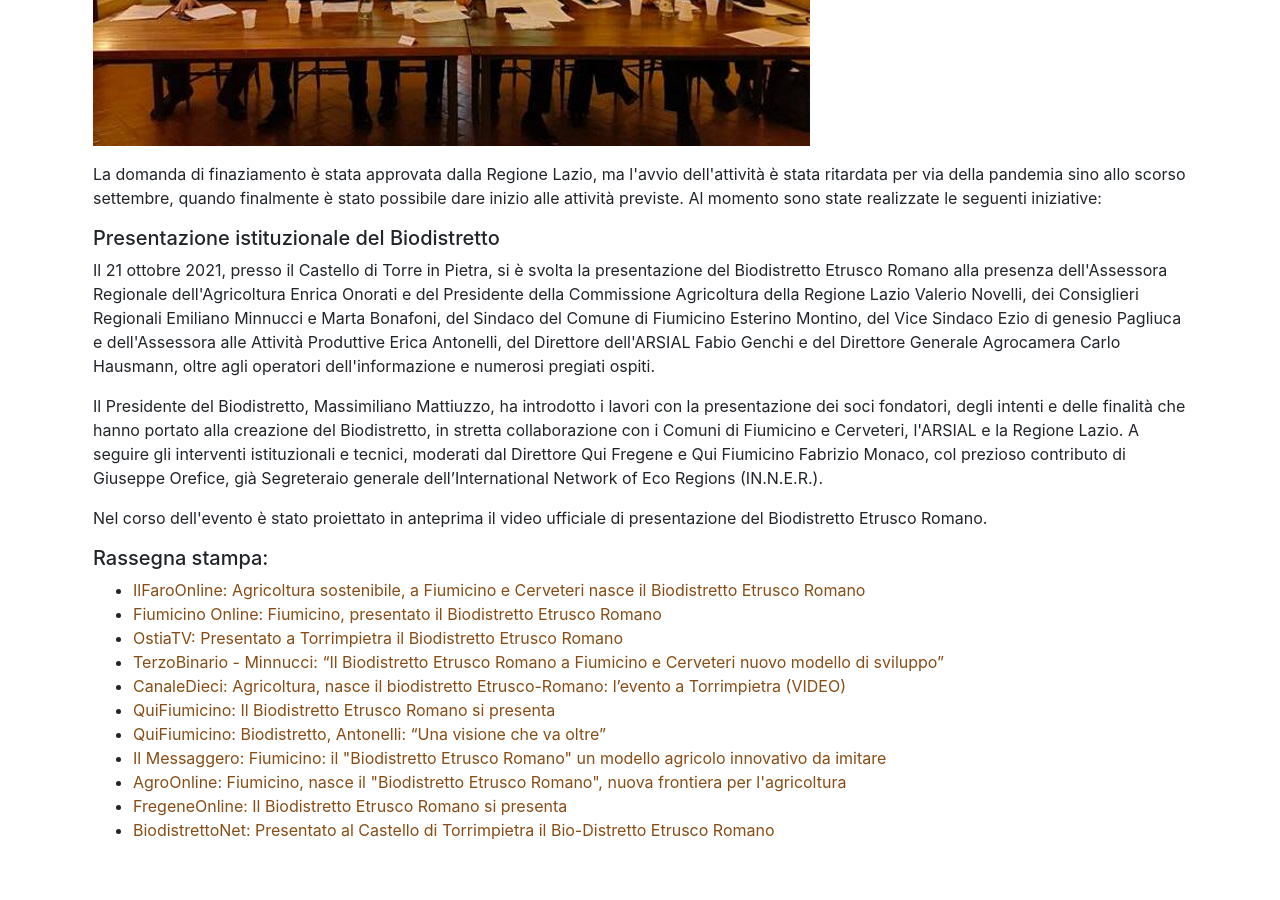
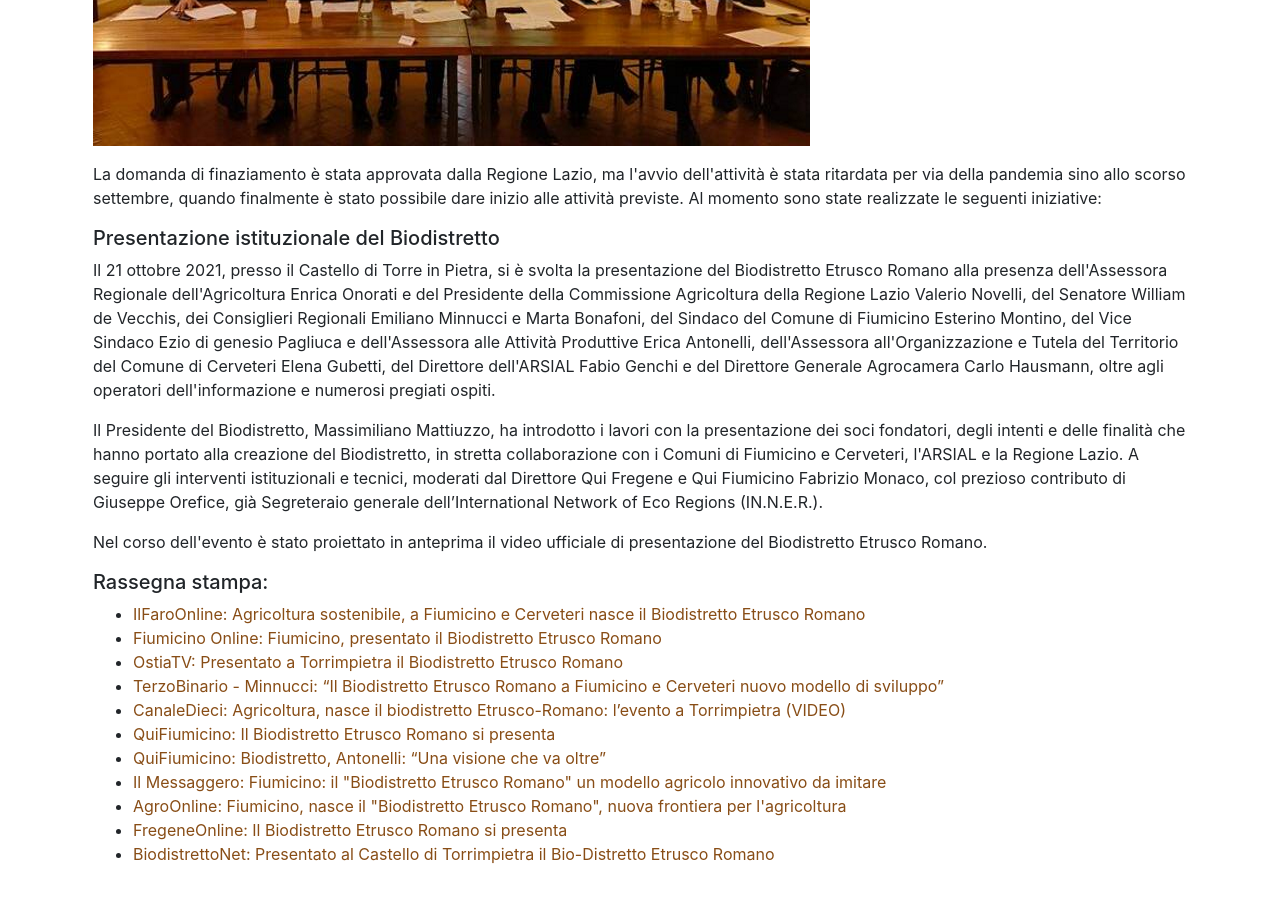
Before and after one commit to BiodistrettoEtruscoRomano/BiodistrettoEtruscoromano.github.io, a Jekyll site: the page built from progetti/psr32.html, in a window 1280 px wide and 900 px high, scrolled down 1169 px. Built offline with Jekyll 4.4.1, drawn with Linux system fonts in a browser that asks for light colours; nearby versions of some CDN libraries; part of the change alters nothing that is shown.

Commit message:
update psr32 description

```diff
--- a/progetti/psr32.html
+++ b/progetti/psr32.html
@@ -54,9 +54,10 @@ permalink: /progetti/psr32/
                     <p>
                         Il 21 ottobre 2021, presso il Castello di Torre in Pietra, si è svolta la presentazione del Biodistretto Etrusco Romano
                         alla presenza dell'Assessora Regionale dell'Agricoltura Enrica Onorati e
-                        del Presidente della Commissione Agricoltura della Regione Lazio Valerio Novelli,
+                        del Presidente della Commissione Agricoltura della Regione Lazio Valerio Novelli, del Senatore William de Vecchis,
                         dei Consiglieri Regionali Emiliano Minnucci e Marta Bonafoni, del Sindaco del Comune di Fiumicino Esterino Montino,
-                        del Vice Sindaco Ezio di genesio Pagliuca e dell'Assessora alle Attività Produttive Erica Antonelli,
+                        del Vice Sindaco Ezio di genesio Pagliuca e dell'Assessora alle Attività Produttive Erica Antonelli, dell'Assessora
+                        all'Organizzazione e Tutela del Territorio del Comune di Cerveteri Elena Gubetti,
                         del Direttore dell'ARSIAL Fabio Genchi e del Direttore Generale Agrocamera Carlo Hausmann, oltre agli
                         operatori dell'informazione e numerosi pregiati ospiti.
                     </p>
@@ -72,17 +73,17 @@ permalink: /progetti/psr32/
                     </p>
                     <h5>Rassegna stampa:</h5>
                     <ul>
-                        <li><a href="https://www.ilfaroonline.it/2021/10/22/agricoltura-sostenibile-a-fiumicino-e-cerveteri-nasce-il-biodistretto-etrusco-romano/443250/">IlFaroOnline: Agricoltura sostenibile, a Fiumicino e Cerveteri nasce il Biodistretto Etrusco Romano</a></li>
-                        <li><a href="https://www.fiumicino-online.it/articoli/cronaca-2/fiumicino-presentato-il-biodistretto-etrusco-romano">Fiumicino Online: Fiumicino, presentato il Biodistretto Etrusco Romano</a></li>
-                        <li><a href="http://www.ostiatv.it/presentato-a-torrimpietra-il-biodistretto-etrusco-romano-esteso-tra-fiumicino-cerveteri-e-la-riserva-del-litorale-romano-0083949.html">OstiaTV: Presentato a Torrimpietra il Biodistretto Etrusco Romano</a></li>
-                        <li><a href="https://www.terzobinario.it/minnucci-il-biodistretto-etrusco-romano-a-fiumicino-e-cerveteri-nuovo-modello-di-sviluppo">TerzoBinario - Minnucci: “Il Biodistretto Etrusco Romano a Fiumicino e Cerveteri nuovo modello di sviluppo”</a></li>
-                        <li><a href="https://canaledieci.it/2021/10/23/agricoltura-biodistretto-etrusco-romano/">CanaleDieci: Agricoltura, nasce il biodistretto Etrusco-Romano: l’evento a Torrimpietra (VIDEO)</a></li>
-                        <li><a href="https://www.qfiumicino.com/il-biodistretto-etrusco-romano-si-presenta/">QuiFiumicino: Il Biodistretto Etrusco Romano si presenta</a></li>
-                        <li><a href="https://www.qfiumicino.com/biodistretto-antonelli-una-visione-che-va-oltre/">QuiFiumicino: Biodistretto, Antonelli: “Una visione che va oltre”</a></li>
-                        <li><a href="https://www.ilmessaggero.it/roma/news/fiumicino_biodistretto_etrusco_romano_un_modello_agricolo_innovativo_da_imitare-6276258.html">Il Messaggero: Fiumicino: il "Biodistretto Etrusco Romano" un modello agricolo innovativo da imitare</a></li>
-                        <li><a href="https://www.agronline.it/regionali/fiumicino-nasce-il-biodistretto-etrusco-romano-nuova-frontiera-per-l-agricoltura_27336">AgroOnline: Fiumicino, nasce il "Biodistretto Etrusco Romano", nuova frontiera per l'agricoltura</a></li>
-                        <li><a href="https://www.fregeneonline.com/il-biodistretto-etrusco-romano-si-presenta/">FregeneOnline: Il Biodistretto Etrusco Romano si presenta</a></li>
-                        <li><a href="https://www.agronline.it/regionali/fiumicino-nasce-il-biodistretto-etrusco-romano-nuova-frontiera-per-l-agricoltura_27336">BiodistrettoNet: Presentato al Castello di Torrimpietra il Bio-Distretto Etrusco Romano</a></li>
+                        <li><a target=”_blank” href="https://www.ilfaroonline.it/2021/10/22/agricoltura-sostenibile-a-fiumicino-e-cerveteri-nasce-il-biodistretto-etrusco-romano/443250/">IlFaroOnline: Agricoltura sostenibile, a Fiumicino e Cerveteri nasce il Biodistretto Etrusco Romano</a></li>
+                        <li><a target=”_blank” href="https://www.fiumicino-online.it/articoli/cronaca-2/fiumicino-presentato-il-biodistretto-etrusco-romano">Fiumicino Online: Fiumicino, presentato il Biodistretto Etrusco Romano</a></li>
+                        <li><a target=”_blank” href="http://www.ostiatv.it/presentato-a-torrimpietra-il-biodistretto-etrusco-romano-esteso-tra-fiumicino-cerveteri-e-la-riserva-del-litorale-romano-0083949.html">OstiaTV: Presentato a Torrimpietra il Biodistretto Etrusco Romano</a></li>
+                        <li><a target=”_blank” href="https://www.terzobinario.it/minnucci-il-biodistretto-etrusco-romano-a-fiumicino-e-cerveteri-nuovo-modello-di-sviluppo">TerzoBinario - Minnucci: “Il Biodistretto Etrusco Romano a Fiumicino e Cerveteri nuovo modello di sviluppo”</a></li>
+                        <li><a target=”_blank” href="https://canaledieci.it/2021/10/23/agricoltura-biodistretto-etrusco-romano/">CanaleDieci: Agricoltura, nasce il biodistretto Etrusco-Romano: l’evento a Torrimpietra (VIDEO)</a></li>
+                        <li><a target=”_blank” href="https://www.qfiumicino.com/il-biodistretto-etrusco-romano-si-presenta/">QuiFiumicino: Il Biodistretto Etrusco Romano si presenta</a></li>
+                        <li><a target=”_blank” href="https://www.qfiumicino.com/biodistretto-antonelli-una-visione-che-va-oltre/">QuiFiumicino: Biodistretto, Antonelli: “Una visione che va oltre”</a></li>
+                        <li><a target=”_blank” href="https://www.ilmessaggero.it/roma/news/fiumicino_biodistretto_etrusco_romano_un_modello_agricolo_innovativo_da_imitare-6276258.html">Il Messaggero: Fiumicino: il "Biodistretto Etrusco Romano" un modello agricolo innovativo da imitare</a></li>
+                        <li><a target=”_blank” href="https://www.agronline.it/regionali/fiumicino-nasce-il-biodistretto-etrusco-romano-nuova-frontiera-per-l-agricoltura_27336">AgroOnline: Fiumicino, nasce il "Biodistretto Etrusco Romano", nuova frontiera per l'agricoltura</a></li>
+                        <li><a target=”_blank” href="https://www.fregeneonline.com/il-biodistretto-etrusco-romano-si-presenta/">FregeneOnline: Il Biodistretto Etrusco Romano si presenta</a></li>
+                        <li><a target=”_blank” href="https://www.agronline.it/regionali/fiumicino-nasce-il-biodistretto-etrusco-romano-nuova-frontiera-per-l-agricoltura_27336">BiodistrettoNet: Presentato al Castello di Torrimpietra il Bio-Distretto Etrusco Romano</a></li>
                     </ul>
                 </h5>
             </div>
```
